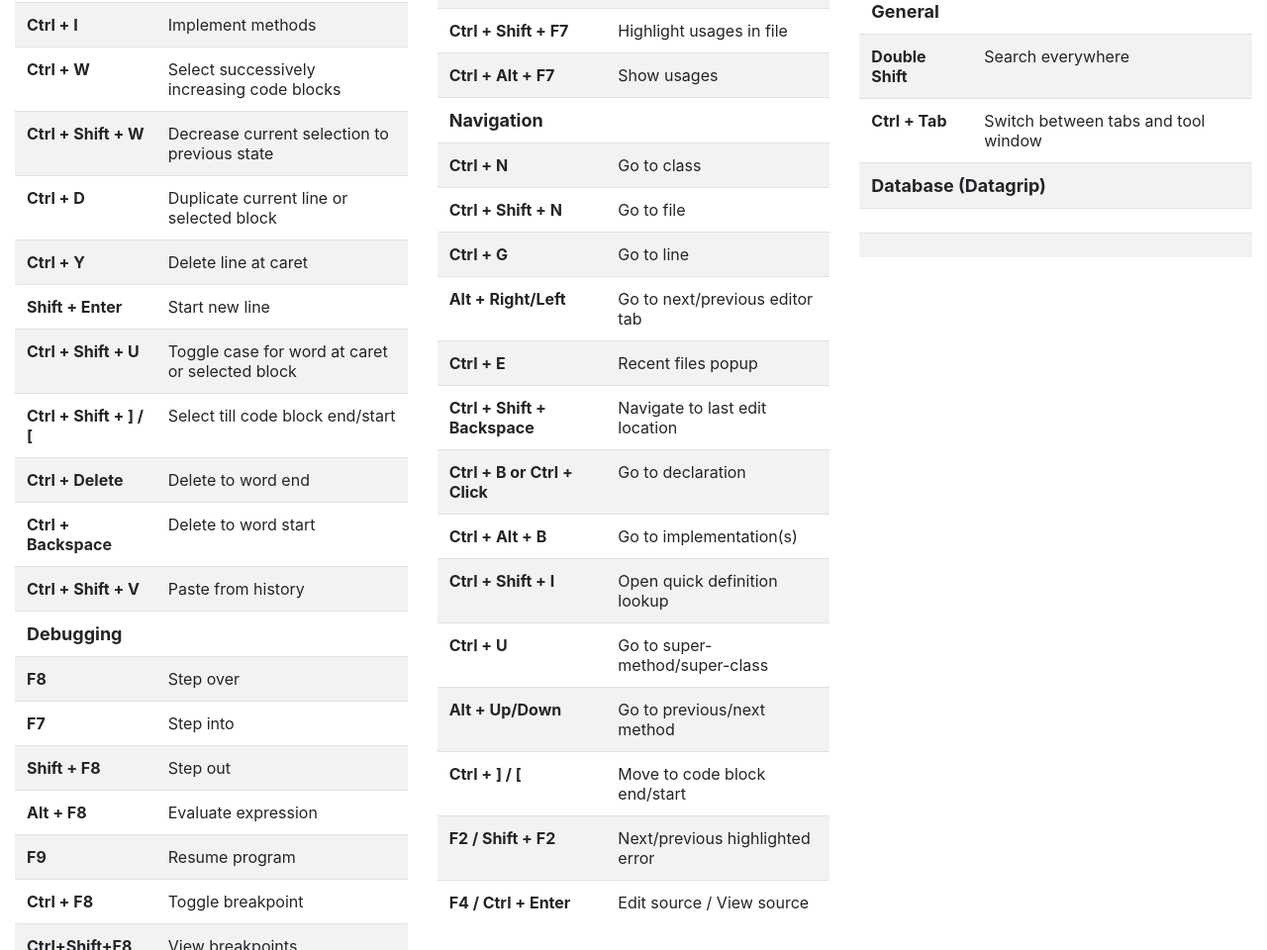
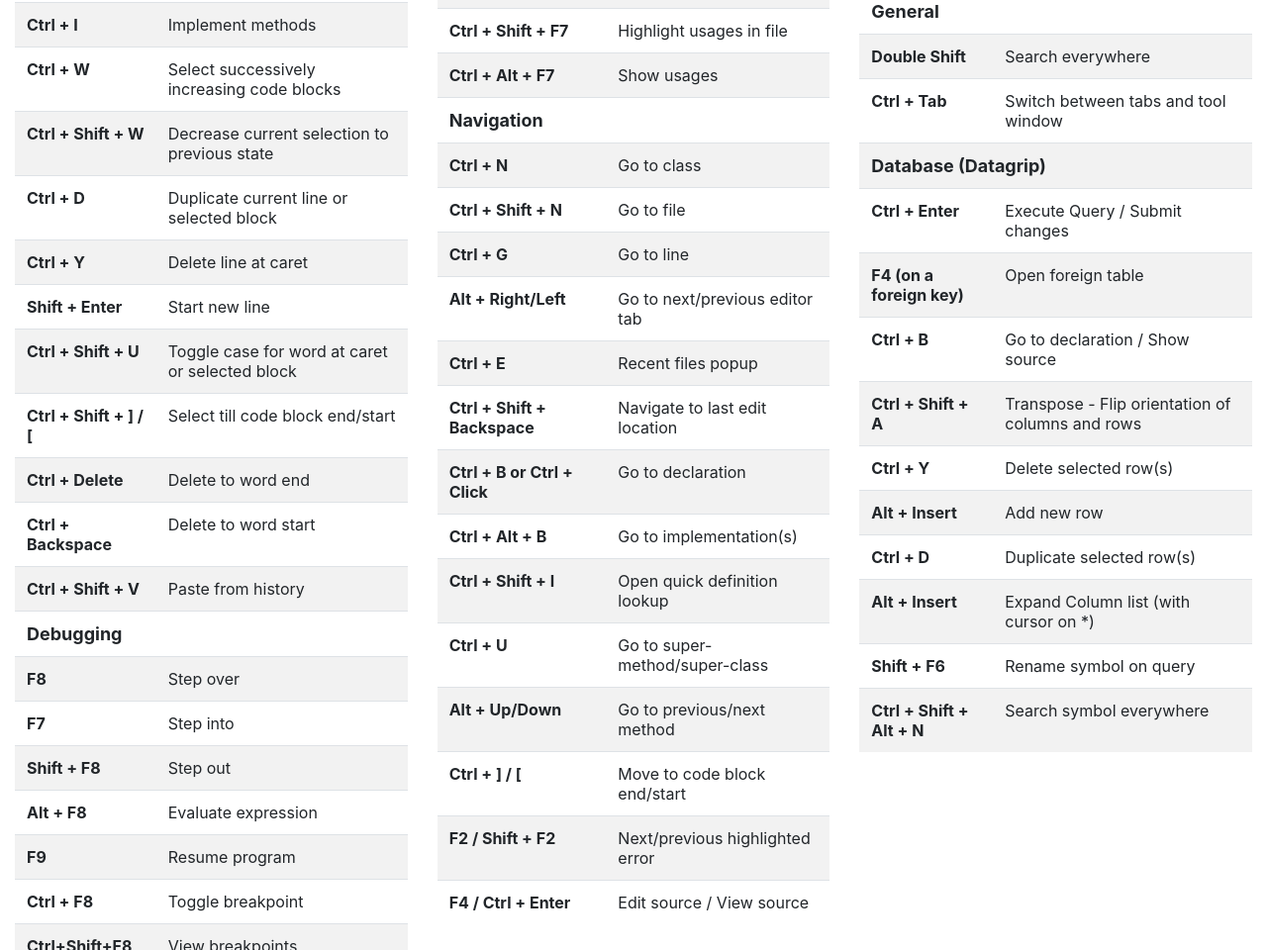
Before and after one commit to andersonls/phpstorm-cheat-sheet, a plain HTML site: page index.html in a window 1280 px wide. Shown: the part 285-1245 px from the top of the page at 99% size. Drawn offline with Linux system fonts and the light colour scheme.

Commit message:
Added Database/Datagrip shortcuts.

```diff
--- a/index.html
+++ b/index.html
@@ -252,12 +252,44 @@
 		        <th colspan=2 style="font-size: large;">Database (Datagrip)</th>
 		      </tr>
 		      <tr>
-		        <td></td>
-		        <td></td>
+		        <td><b>Ctrl + Enter</b></td>
+		        <td>Execute Query / Submit changes</td>
 		      </tr>
 		      <tr>
-		        <td></td>
-		        <td></td>
+		        <td><b>F4 (on a foreign key)</b></td>
+		        <td>Open foreign table</td>
+		      </tr>
+		      <tr>
+		        <td><b>Ctrl + B</b></td>
+		        <td>Go to declaration / Show source</td>
+		      </tr>
+		      <tr>
+		        <td><b>Ctrl + Shift + A</b></td>
+		        <td>Transpose - Flip orientation of columns and rows</td>
+		      </tr>
+		      <tr>
+		        <td><b>Ctrl + Y</b></td>
+		        <td>Delete selected row(s)</td>
+		      </tr>
+		      <tr>
+		        <td><b>Alt + Insert</b></td>
+		        <td>Add new row</td>
+		      </tr>
+		      <tr>
+		        <td><b>Ctrl + D</b></td>
+		        <td>Duplicate selected row(s)</td>
+		      </tr>
+		      <tr>
+		        <td><b>Alt + Insert</b></td>
+		        <td>Expand Column list (with cursor on *)</td>
+		      </tr>
+		      <tr>
+		        <td><b>Shift + F6</b></td>
+		        <td>Rename symbol on query</td>
+		      </tr>
+		      <tr>
+		        <td><b>Ctrl + Shift + Alt + N</b></td>
+		        <td>Search symbol everywhere</td>
 		      </tr>
 		    </tbody>
 		  </table>
```
